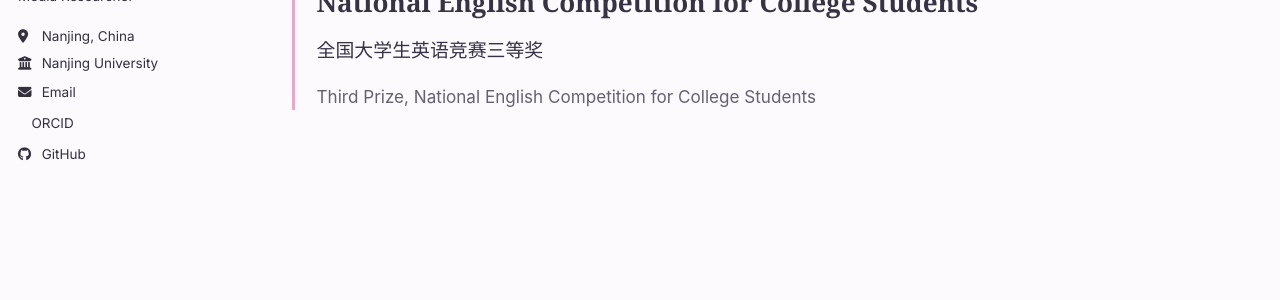
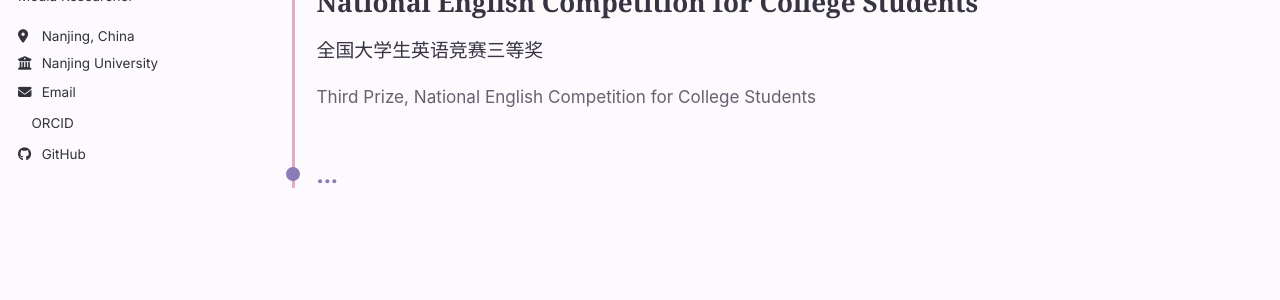
Before and after one commit to xuzhangchu0103/xuzhangchu0103.github.io, a Jekyll site: the page built from _pages/honors.md, in a window 1280 px wide and 900 px high, scrolled down 3493 px. Shown: the part 466-766 px from the top of the window. Built offline with Jekyll 4.4.1, drawn with Linux system fonts in a browser that asks for light colours; a style sheet for code colours, icons or effects is not loaded.

Commit message:
Add additional honor item section in honors.md

```diff
--- a/_pages/honors.md
+++ b/_pages/honors.md
@@ -319,5 +319,10 @@ Third Prize, National English Competition for College Students
 
 </div>
 
+<div class="honor-item honor-more">
+
+<h3>...</h3>
 
 </div>
+
+</div>
```
